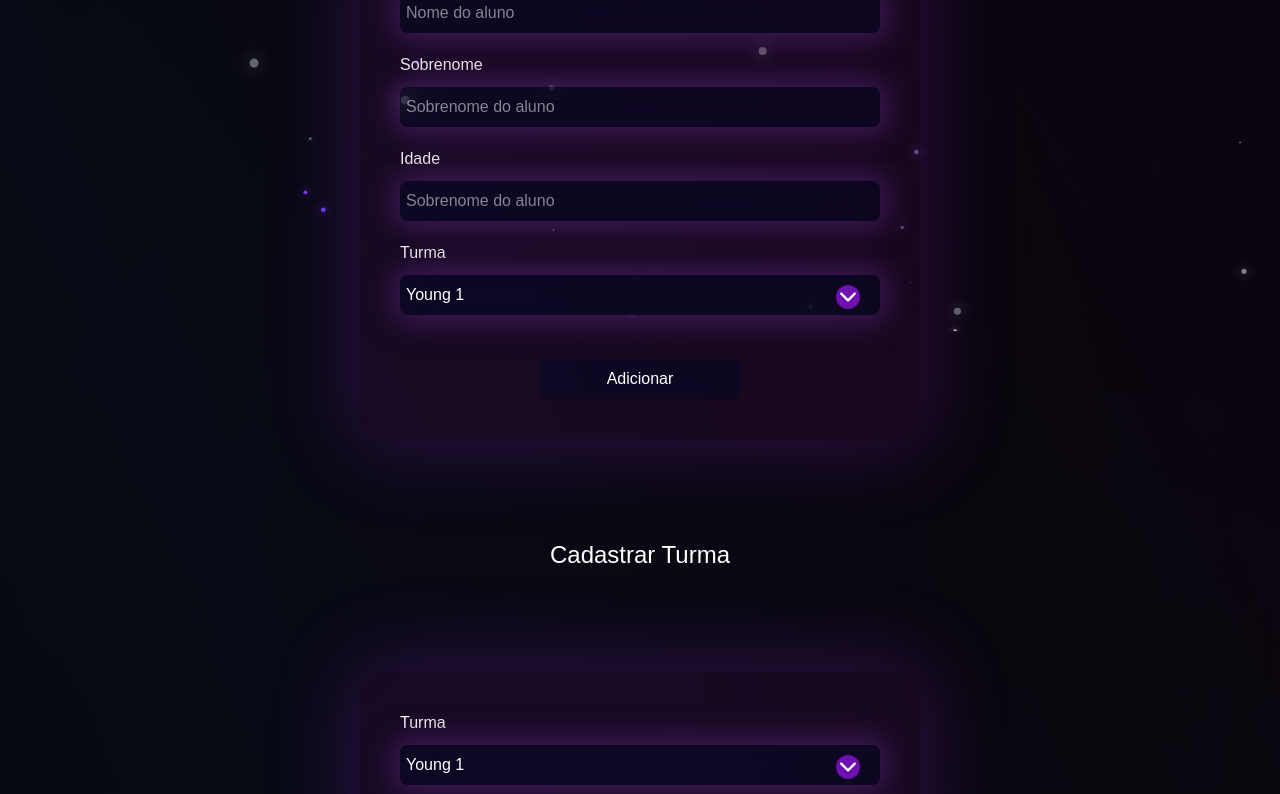
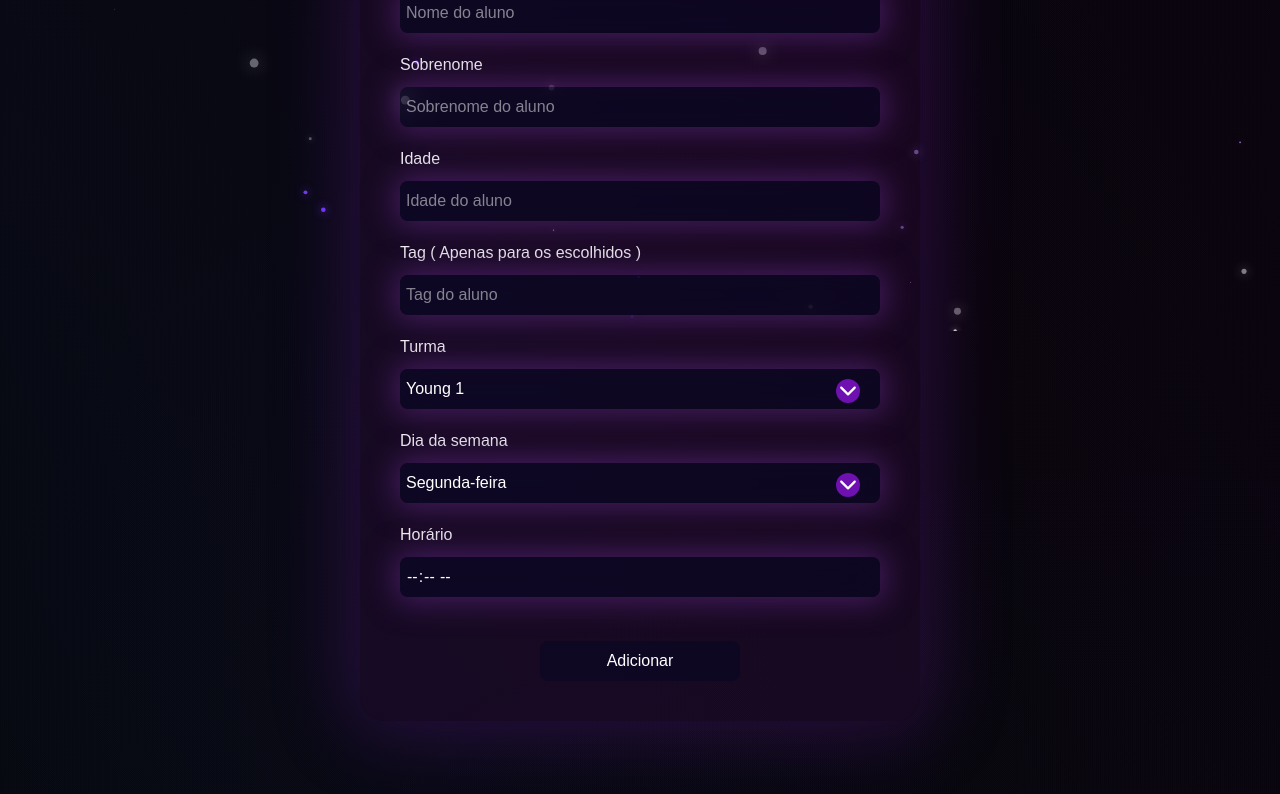
Before and after one commit to wendellcs/Code-Journey, a React (Vite) app: page /dashboard in a window 1280 px wide. Shown: the part 469-1263 px from the top of the page. Built offline with nearby package versions, Linux system fonts and the light colour scheme; a web font is replaced by a local one.

Commit message:
feat: update studentForm fields and connect to database

```diff
--- a/src/Components/Forms/StudentForm/index.tsx
+++ b/src/Components/Forms/StudentForm/index.tsx
@@ -1,58 +1,94 @@
-import { useState } from "react"
+import { useState, useRef } from "react"
 import { ModuleSelect } from "../../FormControls/ModuleSelect"
+import { WeekdaySelect } from "../../FormControls/WeekdaySelect"
+import axios from "axios"
 
 export const StudentForm = () => {
     const [errorState, setErrorState] = useState<boolean>(false)
 
+    // Student data
     const [userName, setUserName] = useState<string>('')
     const [userSurname, setUserSurname] = useState<string>('')
     const [userAge, setUserAge] = useState<number>(0)
+    const [userTag, setUserTag] = useState<string>()
 
+    // Class data
     const [selected, setSelected] = useState<string>('Young 1')
+    const [weekday, setWeekday] = useState<string>('Segunda-feira')
+    const [classTime, setClassTime] = useState<string>('')
 
-    type Ranking = {
-        classRanking: number,
-        generalRanking: number
+    const inputRef = useRef<HTMLInputElement>(null);
+
+    // It will be used in the next update.
+    // type Ranking = {
+    //     classRanking: number,
+    //     generalRanking: number
+    // }
+
+    // type Learned = {
+    //     tech: string,
+    //     learnedTechTopics: string[],
+    //     level: 1 | 2 | 3 | 4 | 5
+    // }
+
+    interface Student {
+        first_name: string,
+        last_name: string,
+        age: number,
+        class_id: string,
+        tag: string | undefined
     }
 
-    type Learned = {
-        tech: string,
-        learnedTechTopics: string[],
-        level: 1 | 2 | 3 | 4 | 5
+    const getStudentClassId = async () => {
+        if (!classTime){
+            alert('Informe o horário da turma.')
+            return
+        }
+
+        const studentClassData = {
+            module: selected,
+            day_of_week: weekday,
+            class_time: classTime
+        }
+
+        try {
+            const response = await axios.get(`http://127.0.0.1:8000/classes/find?module=${studentClassData.module}&day_of_week=${studentClassData.day_of_week}&class_time=${studentClassData.class_time}`)
+            return response.data
+        } catch (e) {
+            console.error(e)
+        }
     }
 
-    interface Student {
-        name: string,
-        surname: string,
-        age: number,
-        module: string,
-        learned: Learned[],
-        ranking: Ranking,
-        strengths: string[],
-        weaknesses: string[]
-    }
-
-    const handleSubmit = (e: React.SubmitEvent<HTMLFormElement>) => {
+    const handleSubmit = async (e: React.SubmitEvent<HTMLFormElement>) => {
         e.preventDefault()
 
         if (!userName || !userSurname || !userAge) {
             setErrorState(true)
         }
 
+        const class_id = await getStudentClassId()
+
+        if (!class_id) return alert('Turma não encontrada')
+
+        console.log(typeof userTag)
+
         setErrorState(false)
 
         const student: Student = {
-            name: userName,
-            surname: userSurname,
-            age: userAge,
-            module: selected,
-            learned: [],
-            ranking: {
-                classRanking: 0,
-                generalRanking: 0
-            },
-            strengths: [],
-            weaknesses: []
+            first_name: userName,
+            last_name: userSurname,
+            age: Number(userAge),
+            class_id: class_id,
+            tag: userTag
+        }
+
+        console.log(student)
+
+        try {
+            await axios.post('http://127.0.0.1:8000/students/add', student)
+            alert('Aluno adicionado com sucesso!')
+        } catch(e){
+            console.error(e)
         }
     }
 
@@ -73,10 +109,25 @@ export const StudentForm = () => {
 
                 <div>
                     <label htmlFor="age">Idade</label>
-                    <input onChange={(e) => setUserAge(Number(e.target.value))} type="number" id="age" className="w-full h-10 rounded-lg mt-2.5 pl-1.5 bg-input shadow-input backdrop-blur-lg focus:border focus:border-purple-600" placeholder="Sobrenome do aluno" />
+                    <input onChange={(e) => setUserAge(Number(e.target.value))} type="number" id="age" className="w-full h-10 rounded-lg mt-2.5 pl-1.5 bg-input shadow-input backdrop-blur-lg focus:border focus:border-purple-600" placeholder="Idade do aluno" />
+                </div>
+
+                <div>
+                    <label htmlFor="tag">Tag ( Apenas para os escolhidos )</label>
+                    <input onChange={(e) => setUserTag(e.target.value)} type="text" id="tag" className="w-full h-10 rounded-lg mt-2.5 pl-1.5 bg-input shadow-input backdrop-blur-lg focus:border focus:border-purple-600" placeholder="Tag do aluno" />
                 </div>
 
                 <ModuleSelect selected={selected} setSelected={setSelected} />
+
+                <WeekdaySelect weekday={weekday} setWeekday={setWeekday} />
+
+                <div>
+                    <label htmlFor="time">Horário</label>
+                    <div onClick={() => inputRef.current?.showPicker()} className="cursor-pointer">
+
+                        <input onChange={(e) => setClassTime(e.target.value)} value={classTime} ref={inputRef} type="time" id="time" placeholder="00:00" className="w-full pointer-events-none h-10 rounded-lg mt-2.5 pl-1.5 bg-input shadow-input backdrop-blur-lg focus:border focus:border-purple-600" />
+                    </div>
+                </div>
 
                 <button className="mt-6 bg-input w-50 mx-auto h-10 rounded-lg">Adicionar</button>
             </form>
```
